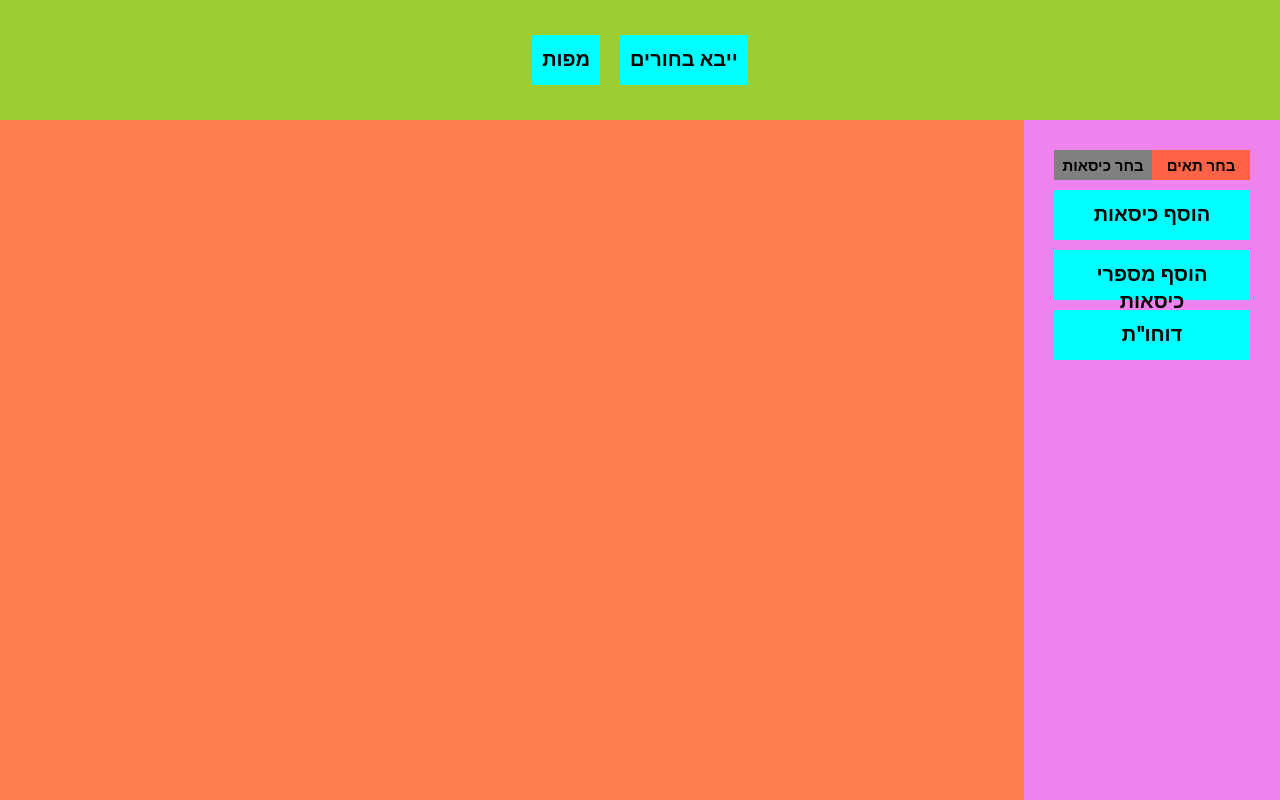
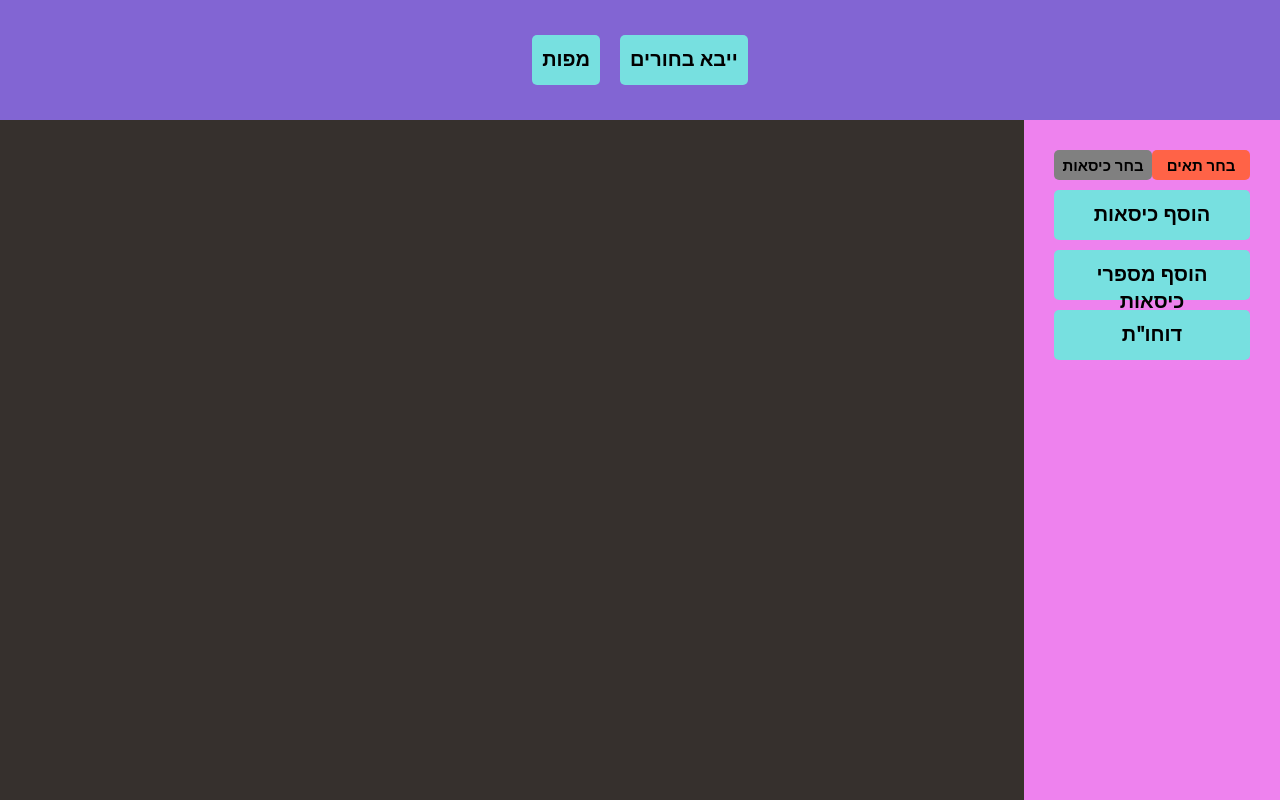
Before and after one commit to yair-hive/hive-php, a PHP site: page /hive-php/edit_map.html in a window 1280 px wide. Run offline with PHP 8.4, Linux system fonts and the light colour scheme; data that the repository does not hold is empty.

Commit message:
עיצוב

```diff
--- a/front_end/style.css
+++ b/front_end/style.css
@@ -17,6 +17,7 @@ input{
     margin: 7px;
 }
 .hive-button{
+    border-radius: 5px;
     user-select: none;
     cursor: pointer;
     height: 30px;
@@ -27,7 +28,7 @@ input{
     font-weight: bold;
     padding: 10px;
     margin: 10px;
-    background-color: aqua;
+    background-color: rgb(119, 224, 224);
 }
 .hive-button:hover{
     color: sienna;
@@ -51,7 +52,8 @@ input{
     height: 50px;
     margin: 2.5px;
     border-radius: 0.25rem;
-    background: #aaccff;
+    background: #344052;
+    color: azure;
 }
 .group_name{
     color: rgb(124, 116, 116);
@@ -64,10 +66,10 @@ input{
 }
 .num_box{
     border-radius: 0.25rem 0.25rem 0 0;
-    background-color: rgba(0, 128, 128, 0.44);
+    background-color: rgba(76, 129, 129, 0.8);
 }
 .name_box{
-    background-color: rgba(105, 90, 205, 0.277);
+    background-color: rgba(146, 136, 209, 0.8);
     border-radius: 0 0 0.25rem 0.25rem;
 }
 #topBar{
@@ -82,7 +84,7 @@ input{
 }
 #mainBord{
     overflow: auto;
-    background-color: coral;
+    background-color: rgb(54, 48, 45);
 }
 .map_container{
     user-select: none;
@@ -125,7 +127,7 @@ td {
     align-items: center;
     justify-content: center;
     font-size: 40px;
-    background-color: yellowgreen;
+    background-color: rgb(130, 101, 211);
 }
 .cell.selected, .seat.selected {
     background: #5f9efc;
@@ -136,6 +138,7 @@ td {
     border: 1px solid #4f90f2;
 }
 .hive-switch{
+    background-color: violet;
     padding: 0px;
     display: flex;
     align-items: stretch;
```
